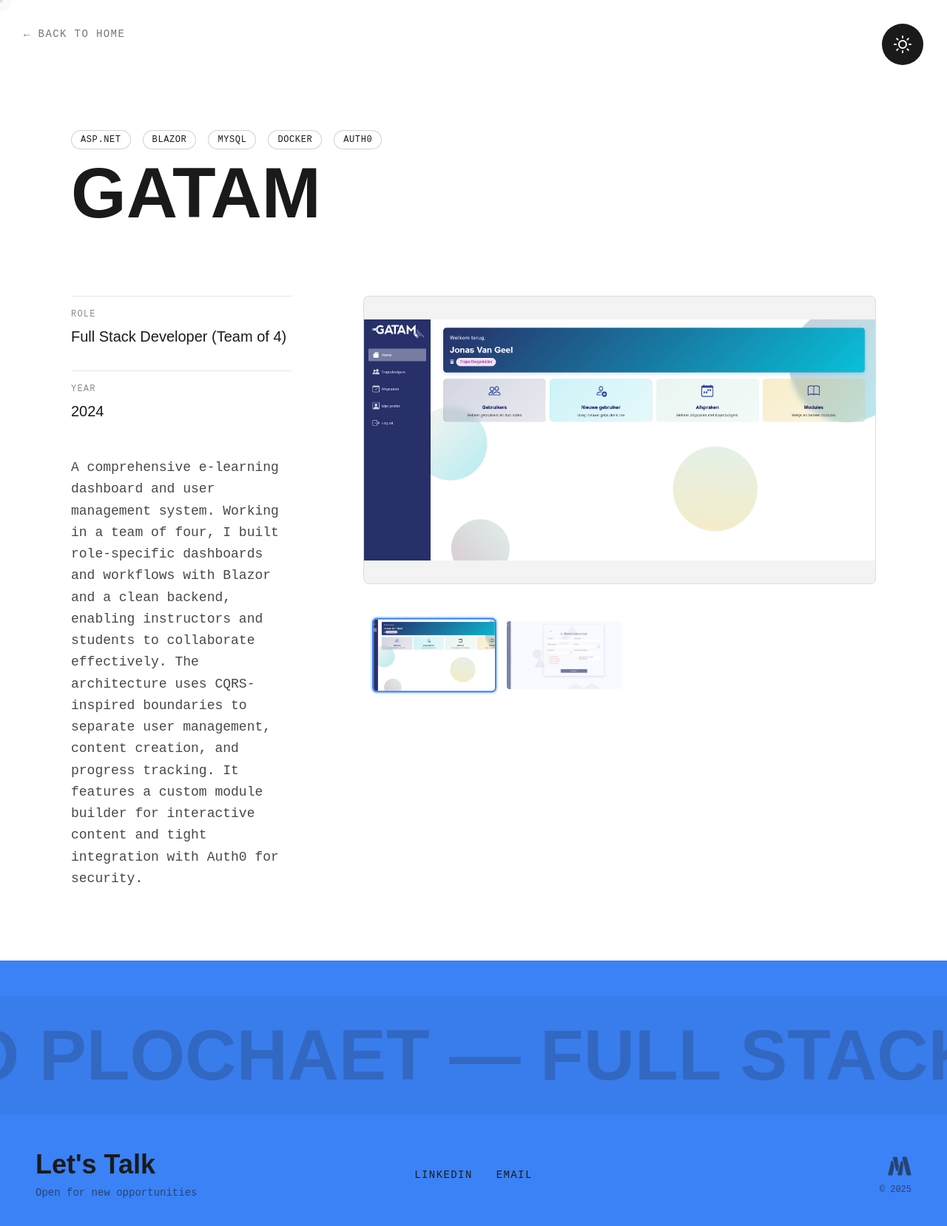
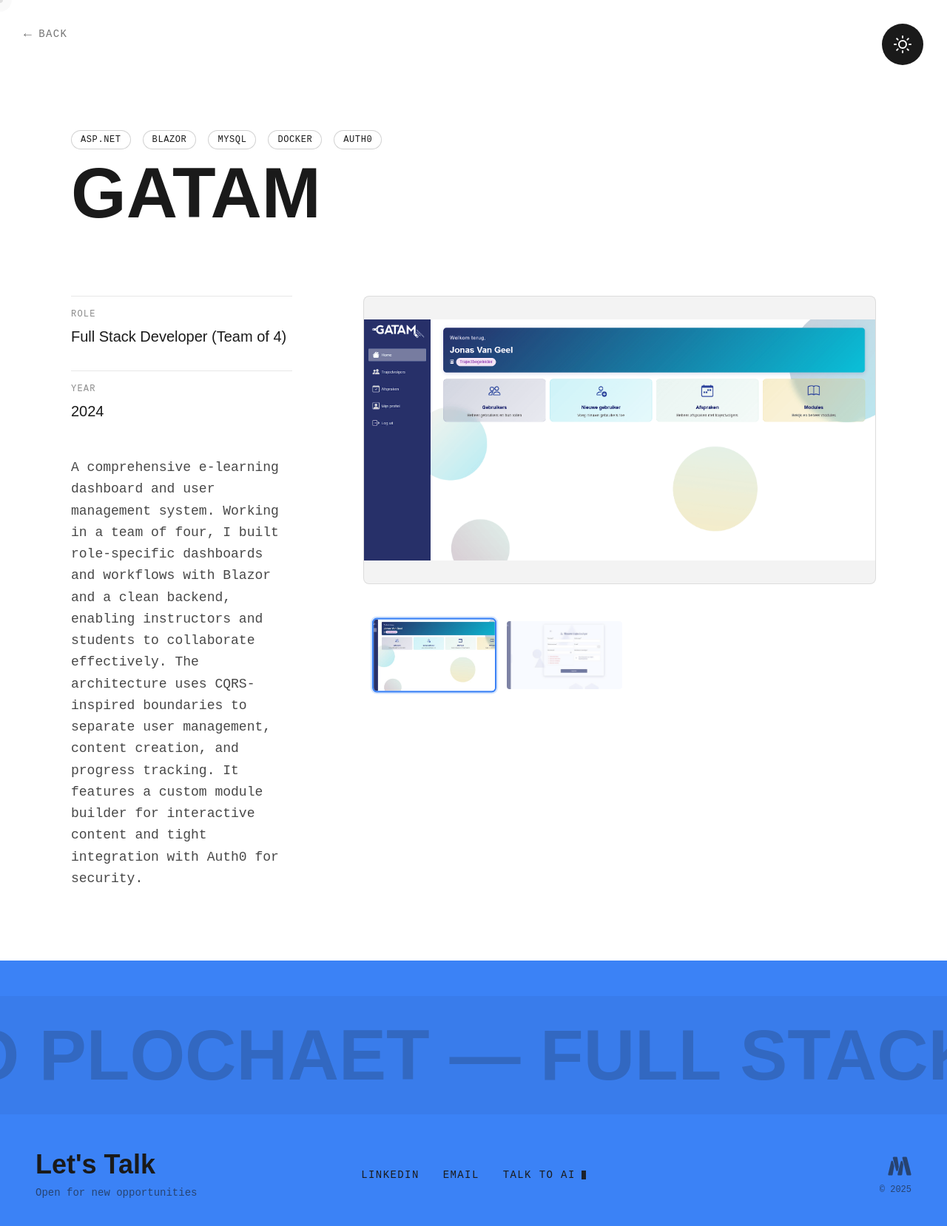
Before and after one commit to MennoPloch/portfolio, a Vue app: page /project/gatam in a window 1280 px wide. Shown: the top 1658 px of the page at 74% size. Built offline with nearby package versions, Linux system fonts and the light colour scheme.

Commit message:
feat(ui): enhance portfolio components and styling

```diff
--- a/src/App.vue
+++ b/src/App.vue
@@ -1,5 +1,6 @@
 <script setup lang="ts">
-import { onMounted, onUnmounted } from 'vue'
+import { onMounted, onUnmounted, computed } from 'vue'
+import { useRoute } from 'vue-router'
 import Lenis from 'lenis'
 import gsap from 'gsap'
 import { ScrollTrigger } from 'gsap/ScrollTrigger'
@@ -11,6 +12,9 @@
 import { setLenis } from './utils/lenis'
 
 gsap.registerPlugin(ScrollTrigger)
+
+const route = useRoute()
+const showFooter = computed(() => route.path !== '/chat')
 
 let lenis: Lenis
 
@@ -47,6 +51,6 @@
 
     <RouterView />
 
-    <Footer />
+    <Footer v-if="showFooter" />
   </div>
 </template>
--- /dev/null
+++ b/src/components/BackButton.vue
@@ -0,0 +1,53 @@
+<script setup lang="ts">
+import { ref, onMounted, onUnmounted } from 'vue'
+import { useRouter } from 'vue-router'
+
+const props = defineProps<{
+  label?: string
+  to?: string
+  forcePill?: boolean
+}>()
+
+const router = useRouter()
+const isScrolled = ref(false)
+
+const updateScroll = () => {
+  isScrolled.value = window.scrollY > 50
+}
+
+const goBack = () => {
+  if (window.history.length > 1) {
+    router.back()
+  } else {
+    router.push(props.to || '/')
+  }
+}
+
+onMounted(() => {
+  window.addEventListener('scroll', updateScroll)
+  updateScroll()
+})
+
+onUnmounted(() => {
+  window.removeEventListener('scroll', updateScroll)
+})
+</script>
+
+<template>
+  <div class="fixed top-8 left-4 md:left-8 z-50 pointer-events-none">
+    <button
+      @click="goBack"
+      class="pointer-events-auto inline-flex items-center justify-center transition-all duration-500 ease-out cursor-pointer"
+      :class="[
+        isScrolled || forcePill
+          ? 'bg-soft-black text-off-white dark:bg-off-white dark:text-soft-black px-6 py-2 rounded-full shadow-lg'
+          : 'text-soft-black dark:text-off-white opacity-60 hover:opacity-100 mix-blend-difference'
+      ]"
+    >
+      <span class="font-mono text-sm uppercase tracking-widest flex items-center gap-2">
+        <span v-if="!(isScrolled || forcePill)" class="text-lg leading-none -mt-[2px]">←</span>
+        <span>{{ (isScrolled || forcePill) ? 'Back' : (label || 'Back') }}</span>
+      </span>
+    </button>
+  </div>
+</template>
--- a/src/components/CustomCursor.vue
+++ b/src/components/CustomCursor.vue
@@ -16,7 +16,7 @@
     // Actually, let's just let the mouseenter/leave handle opacity, but if we are moving and not in lightbox, make sure it's visible if it was hidden by lightbox
     // Check for hide-cursor class
     const target = e.target as HTMLElement
-    if (target.closest('.hide-cursor')) {
+    if (target && target.closest && target.closest('.hide-cursor')) {
       gsap.to([cursor.value, follower.value], { opacity: 0, duration: 0.2 })
       return
     }
--- a/src/components/Footer.vue
+++ b/src/components/Footer.vue
@@ -46,6 +46,11 @@
         <a href="https://www.linkedin.com/in/menno-plochaet-17321623b/" target="_blank" class="font-mono text-sm uppercase tracking-widest hover:font-bold transition-all">LinkedIn</a>
 
         <a href="mailto:plochaetm@gmail.com" class="font-mono text-sm uppercase tracking-widest hover:font-bold transition-all">Email</a>
+
+        <router-link to="/chat" class="font-mono text-sm uppercase tracking-widest hover:font-bold transition-all flex items-center gap-2">
+          <span>Talk to AI</span>
+          <span class="w-1.5 h-3 bg-current animate-pulse"></span>
+        </router-link>
       </div>
 
       <div class="flex flex-col items-center md:items-end gap-2 opacity-60">
--- a/src/components/ThemeToggle.vue
+++ b/src/components/ThemeToggle.vue
@@ -17,8 +17,16 @@
 
   gsap.fromTo('.theme-icon',
     { rotation: 0, scale: 0.8 },
-    { rotation: 360, scale: 1, duration: 0.5, ease: 'back.out(1.7)' }
+    { rotation: 360, scale: 1, duration: 0.8, ease: 'elastic.out(1, 0.5)' }
   )
+}
+
+const onEnter = () => {
+  gsap.to('.theme-icon', { scale: 1.1, rotation: 15, duration: 0.4, ease: 'back.out(1.7)' })
+}
+
+const onLeave = () => {
+  gsap.to('.theme-icon', { scale: 1, rotation: 0, duration: 0.4, ease: 'power2.out' })
 }
 
 onMounted(() => {
@@ -35,7 +43,9 @@
 <template>
   <button
     @click="toggleTheme"
-    class="fixed top-8 right-8 z-50 p-4 rounded-full bg-soft-black dark:bg-off-white text-off-white dark:text-soft-black transition-colors duration-300 hover:scale-110 active:scale-95"
+    @mouseenter="onEnter"
+    @mouseleave="onLeave"
+    class="fixed top-8 right-8 z-50 p-4 rounded-full bg-soft-black dark:bg-off-white text-off-white dark:text-soft-black transition-colors duration-300"
     aria-label="Toggle Theme"
   >
     <div class="theme-icon w-6 h-6 flex items-center justify-center relative">
--- a/src/views/NotFound.vue
+++ b/src/views/NotFound.vue
@@ -1,8 +1,8 @@
 <script setup lang="ts">
 import { onMounted, ref } from 'vue'
 import gsap from 'gsap'
+import BackButton from '../components/BackButton.vue'
 
-const containerRef = ref<HTMLElement | null>(null)
 const titleRef = ref<HTMLElement | null>(null)
 
 onMounted(() => {
@@ -22,17 +22,11 @@
     ease: 'power2.out',
     stagger: 0.1
   }, '-=0.5')
-  .from('.back-button', {
-    y: 20,
-    opacity: 0,
-    duration: 0.8,
-    ease: 'power2.out'
-  }, '-=0.6')
 })
 </script>
 
 <template>
-  <div ref="containerRef" class="min-h-screen bg-off-white dark:bg-soft-black flex flex-col items-center justify-center px-4 overflow-hidden relative">
+  <div class="min-h-screen bg-off-white dark:bg-soft-black flex flex-col items-center justify-center px-4 overflow-hidden relative">
 
     <!-- Background Decor -->
     <div class="absolute inset-0 pointer-events-none opacity-5">
@@ -54,15 +48,15 @@
         The page you are looking for does not exist or has been moved.
       </p>
 
-      <div class="back-button pt-8">
-        <RouterLink
-          to="/"
-          class="inline-flex items-center gap-3 font-mono text-lg uppercase tracking-wider px-8 py-4 border-2 border-soft-black dark:border-off-white hover:bg-soft-black hover:text-off-white dark:hover:bg-off-white dark:hover:text-soft-black transition-all duration-300 group"
-        >
-          <span>← Back to Home</span>
-        </RouterLink>
+      <div class="back-button pt-8 flex justify-center">
+        <router-link to="/chat" class="font-mono text-sm uppercase tracking-widest border border-soft-black/20 dark:border-off-white/20 px-6 py-3 rounded-full hover:bg-soft-black hover:text-off-white dark:hover:bg-off-white dark:hover:text-soft-black transition-all duration-300 flex items-center gap-3 group">
+          <span>Ask AI for help</span>
+          <span class="w-1.5 h-3 bg-current animate-pulse"></span>
+        </router-link>
       </div>
     </div>
 
+    <BackButton />
+
   </div>
 </template>
--- a/src/views/ProjectDetail.vue
+++ b/src/views/ProjectDetail.vue
@@ -1,11 +1,12 @@
 <script setup lang="ts">
 import { computed, onMounted, onUnmounted, ref, watch } from 'vue'
-import { useRoute, RouterLink } from 'vue-router'
+import { useRoute } from 'vue-router'
 import { portfolioData } from '../data/portfolio'
 import gsap from 'gsap'
 import { ScrollTrigger } from 'gsap/ScrollTrigger'
 import { getLenis } from '../utils/lenis'
 import NotFound from './NotFound.vue'
+import BackButton from '../components/BackButton.vue'
 
 gsap.registerPlugin(ScrollTrigger)
 
@@ -249,21 +250,7 @@
   <div class="min-h-screen bg-off-white dark:bg-soft-black transition-colors duration-500">
 
     <!-- Navigation -->
-    <div class="fixed top-8 left-4 md:left-8 z-40 pointer-events-none">
-      <RouterLink
-        to="/"
-        class="pointer-events-auto inline-flex items-center justify-center transition-all duration-500 ease-out"
-        :class="[
-          isScrolled
-            ? 'bg-soft-black text-off-white dark:bg-off-white dark:text-soft-black px-6 py-2 rounded-full shadow-lg'
-            : 'text-soft-black dark:text-off-white opacity-60 hover:opacity-100 mix-blend-difference'
-        ]"
-      >
-        <span class="font-mono text-sm uppercase tracking-widest">
-          {{ isScrolled ? 'Back' : '← Back to Home' }}
-        </span>
-      </RouterLink>
-    </div>
+    <BackButton />
 
     <div v-if="project" class="pb-24">
 
@@ -410,14 +397,14 @@
               </div>
 
               <!-- Counter -->
-              <span class="absolute bottom-2 right-2 bg-black/50 text-white text-xs px-2 py-1 rounded-full backdrop-blur-sm pointer-events-none">
+              <span v-if="mediaItems.length > 1" class="absolute bottom-2 right-2 bg-black/50 text-white text-xs px-2 py-1 rounded-full backdrop-blur-sm pointer-events-none">
                 {{ currentCarouselIndex + 1 }} / {{ mediaItems.length }}
               </span>
             </div>
 
 
             <!-- Mobile Carousel Indicators -->
-            <div class="flex justify-center gap-2">
+            <div v-if="mediaItems.length > 1" class="flex justify-center gap-2">
               <button
                 v-for="(_, index) in mediaItems"
                 :key="index"
@@ -427,7 +414,7 @@
               ></button>
             </div>
 
-            <p class="text-center text-xs font-mono opacity-50">Swipe to view more</p>
+            <p v-if="mediaItems.length > 1" class="text-center text-xs font-mono opacity-50">Swipe to view more</p>
           </div>
 
         </div>
@@ -456,6 +443,7 @@
       >
         <!-- Navigation Arrows (Desktop) -->
         <button
+          v-if="mediaItems.length > 1"
           @click.stop="prevMedia"
           class="hidden md:flex absolute left-8 top-1/2 -translate-y-1/2 z-[60] w-12 h-12 items-center justify-center rounded-full bg-soft-black/50 text-off-white border border-off-white/20 hover:bg-accent-blue hover:border-accent-blue transition-all duration-300 backdrop-blur-sm group"
           aria-label="Previous"
@@ -464,6 +452,7 @@
         </button>
 
         <button
+          v-if="mediaItems.length > 1"
           @click.stop="nextMedia"
           class="hidden md:flex absolute right-8 top-1/2 -translate-y-1/2 z-[60] w-12 h-12 items-center justify-center rounded-full bg-soft-black/50 text-off-white border border-off-white/20 hover:bg-accent-blue hover:border-accent-blue transition-all duration-300 backdrop-blur-sm group"
           aria-label="Next"
@@ -505,6 +494,7 @@
         <div class="absolute bottom-8 left-0 right-0 flex flex-col items-center gap-4 z-[60] pointer-events-none">
           <!-- Dots -->
           <div
+            v-if="mediaItems.length > 1"
             class="flex gap-3 pointer-events-auto bg-soft-black/50 px-6 py-3 rounded-full backdrop-blur-sm"
             @click.stop
           >
@@ -522,7 +512,7 @@
           </div>
 
           <!-- Mobile Hint -->
-          <p class="md:hidden font-mono text-xs text-off-white/60 uppercase tracking-widest">
+          <p v-if="mediaItems.length > 1" class="md:hidden font-mono text-xs text-off-white/60 uppercase tracking-widest">
             Swipe to view more
           </p>
         </div>
```
Also changed, not shown: src/components/AboutSection.vue (+48 -2 lines), public/images/Portfolio/Landing.webp (added).
